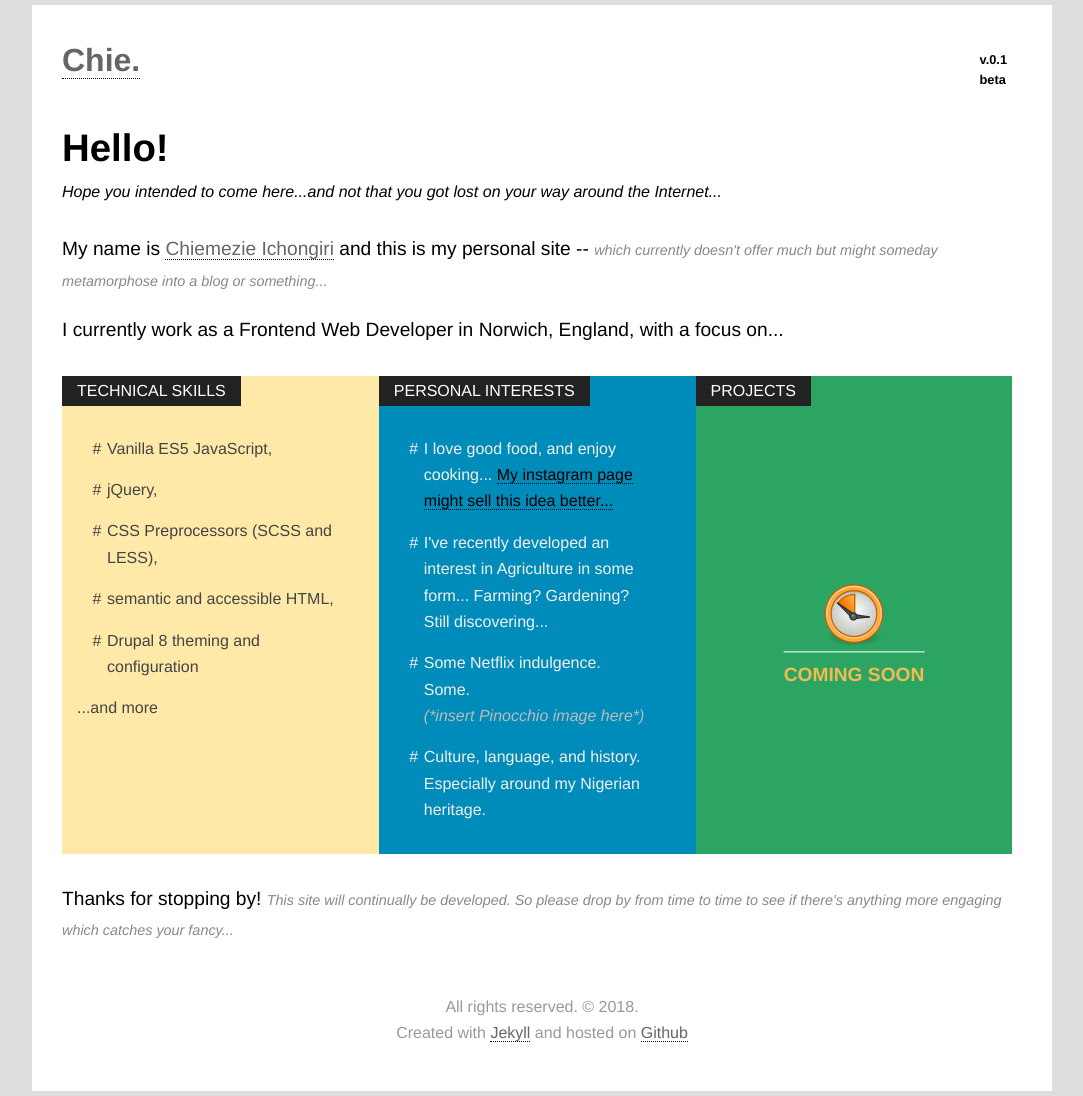
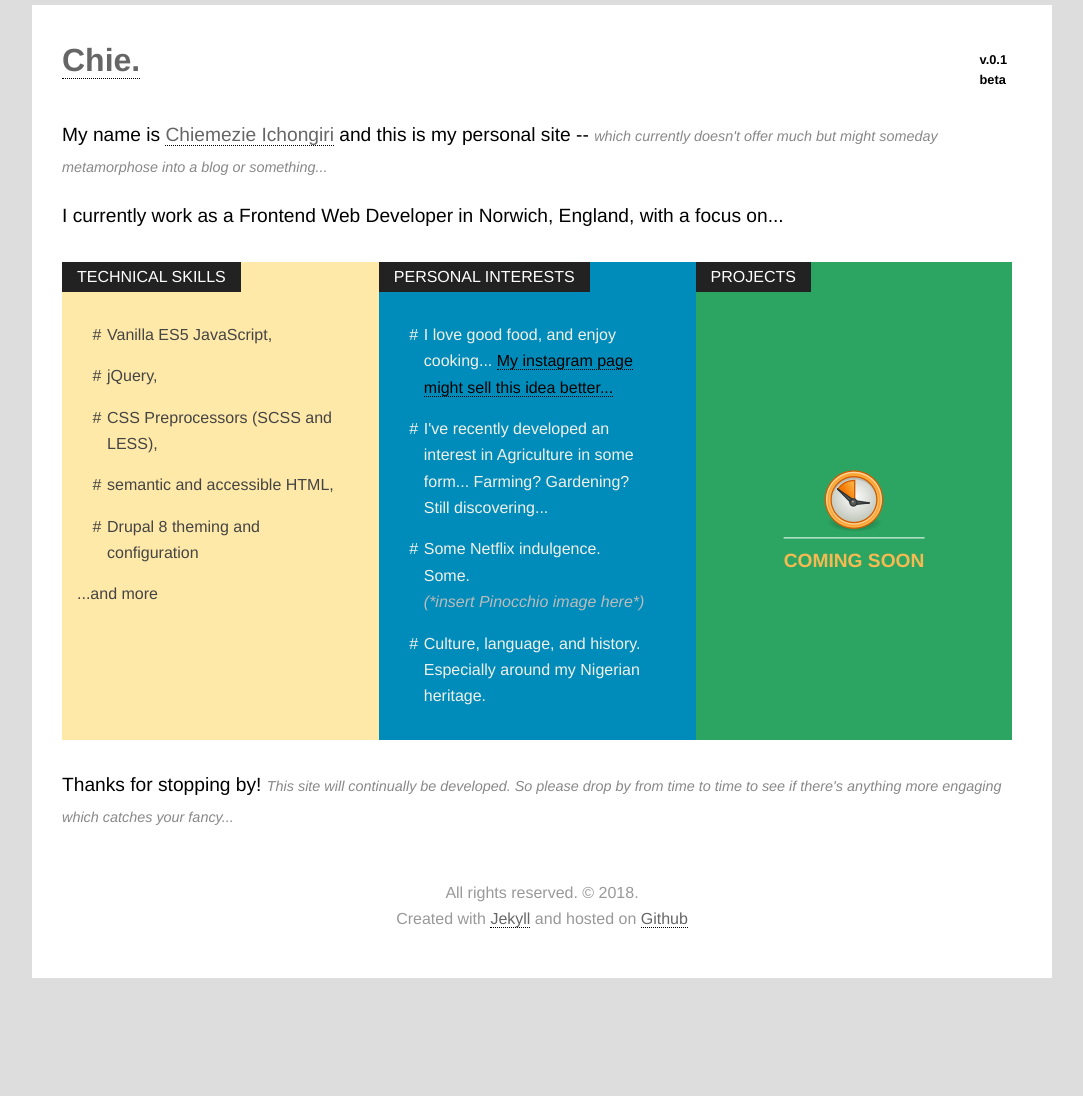
Before and after one commit to chiich/portfolio, a Jekyll site: the page built from index.html, in a window 1280 px wide. Shown: the whole page, without its empty margins (98-1181 px from the left). Built offline with Jekyll 4.4.1, drawn with Linux system fonts in a browser that asks for light colours; some web fonts are replaced; after the commit the page ends 983 px from its top, so only the background shows below that.

Commit message:
Removed first paragraph
Part of quick edits, exploring site refactor

```diff
--- a/_includes/header.html
+++ b/_includes/header.html
@@ -1,8 +1,6 @@
 <header class="site-header" role="banner">
 
   <h1 id="logo"><a href="https://instagram.com/ichongiribc">Chie.</a> <small>v.0.1<br>beta</small></h1>
-
-  <p class="intro"><strong>Hello!</strong><br><i>Hope you intended to come here...and not that you got lost on your way around the Internet...</i></p>
 
   <p>My name is <a href="https://uk.linkedin.com/in/ichongiric">Chiemezie Ichongiri</a> and this is my personal site -- <span>which currently doesn't offer much but might someday metamorphose into a blog or something...</span></p>
 
```
